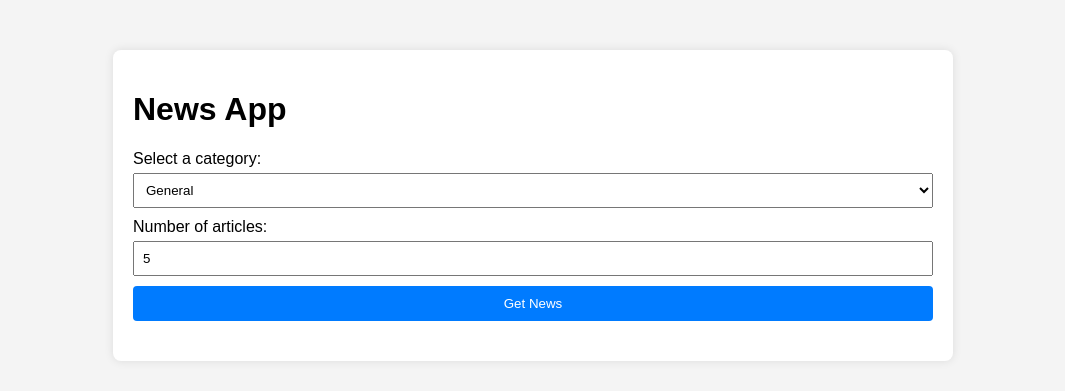
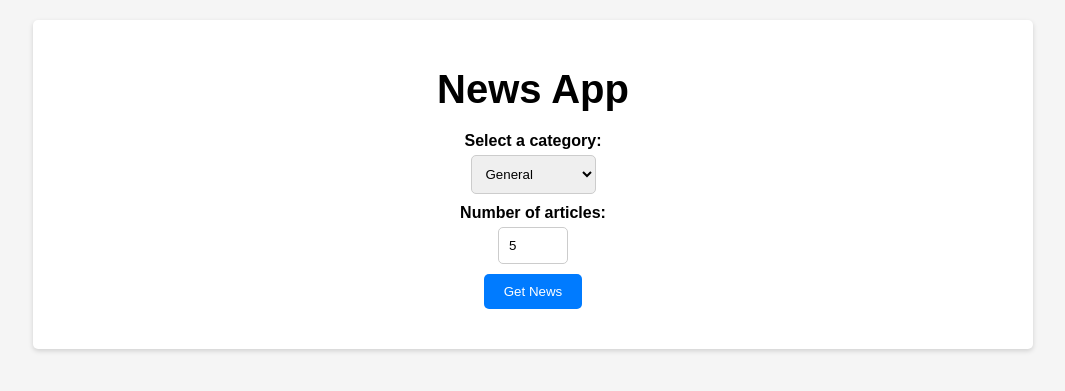
Before and after one commit to HuzaifaAshraf13/HuzaifaAshraf13, a Flask app: page / in a window 1280 px wide. Shown: the top 391 px of the page, without its empty margins (107-1172 px from the left). Run offline with Flask 3, Linux system fonts and the light colour scheme.

Commit message:
Add files via upload

```diff
--- a/static/styles.css
+++ b/static/styles.css
@@ -1,66 +1,136 @@
+/* Basic styling for overall layout and elements */
 body {
-    font-family: 'Arial', sans-serif;
-    background-color: #f4f4f4;
+  font-family: sans-serif;
   margin: 0;
-    padding: 0;
+  padding: 20px;
+  background-color: #f5f5f5; /* Light gray background */
 }
 
 .container {
-    max-width: 800px;
-    margin: 50px auto;
-    background-color: #fff;
+  max-width: 960px;
+  margin: 0 auto;
   padding: 20px;
-    border-radius: 8px;
-    box-shadow: 0 0 10px rgba(0, 0, 0, 0.1);
+  background-color: #fff; /* White background for content */
+  border-radius: 5px;
+  box-shadow: 0 2px 5px rgba(0, 0, 0, 0.15); /* Soft shadow */
+}
+
+h1 {
+  text-align: center;
+  font-size: 2.5em;
+  margin-bottom: 20px;
 }
 
 form {
   display: flex;
   flex-direction: column;
+  align-items: center;
   margin-bottom: 20px;
 }
 
 label {
   margin-bottom: 5px;
+  font-weight: bold;
 }
 
-select, input {
+select,
+input[type="number"] {
+  padding: 10px;
+  border: 1px solid #ccc;
+  border-radius: 5px;
   margin-bottom: 10px;
-    padding: 8px;
 }
 
 button {
-    background-color: #007bff;
+  background-color: #007bff; /* Blue background */
   color: #fff;
-    padding: 10px;
+  padding: 10px 20px;
+  border: none;
+  border-radius: 5px;
   cursor: pointer;
-    border: none;
-    border-radius: 4px;
-}
-
-button:hover {
-    background-color: #0056b3;
 }
 
 #newsContainer {
-    margin-top: 20px;
+  display: flex;
+  flex-wrap: wrap;
+  justify-content: space-around;
 }
 
 .article {
-    margin-bottom: 20px;
-    border-bottom: 1px solid #ddd;
-    padding-bottom: 10px;
+  width: 45%;
+  margin: 10px;
+  padding: 15px;
+  border: 1px solid #ccc;
+  border-radius: 5px;
+  box-shadow: 0 2px 3px rgba(0, 0, 0, 0.1);
 }
 
-h2 {
-    margin-bottom: 5px;
+.article h2 {
+  margin-top: 0;
 }
 
-a {
-    color: #007bff;
-    text-decoration: none;
+.article p {
+  margin-top: 10px;
+  font-size: 0.9em;
+  color: #888;
 }
 
-a:hover {
-    text-decoration: underline;
+.article a {
+  text-decoration: none;
+  color: #333;
 }
+
+/* Animations for new articles */
+.new-article {
+  animation: slide-in 0.5s ease-in-out;
+}
+
+@keyframes slide-in {
+  from {
+    transform: translateX(100%);
+  }
+  to {
+    transform: translateX(0);
+  }
+}
+
+/* Styles for previously seen articles */
+.previously-seen {
+  opacity: 0.7; /* Slightly faded appearance */
+}
+
+/* Additional enhancements */
+/* Responsive design for smaller screens */
+@media (max-width: 768px) {
+  .article {
+    width: 100%;
+  }
+}
+
+/* Smoother scrolling */
+html {
+  scroll-behavior: smooth;
+}
+
+/* Loading spinner for visual feedback */
+.loading {
+  display: flex;
+  justify-content: center;
+  align-items: center;
+  height: 100vh;
+}
+
+.loading div {
+  width: 50px;
+  height: 50px;
+  border: 10px solid #ccc;
+  border-top-color: #007bff;
+  border-radius: 50%;
+  animation: spin 1s linear infinite;
+}
+
+@keyframes spin {
+  to {
+    transform: rotate(360deg);
+  }
+}
```
Lines whose indentation alone changed are shown as unchanged.
